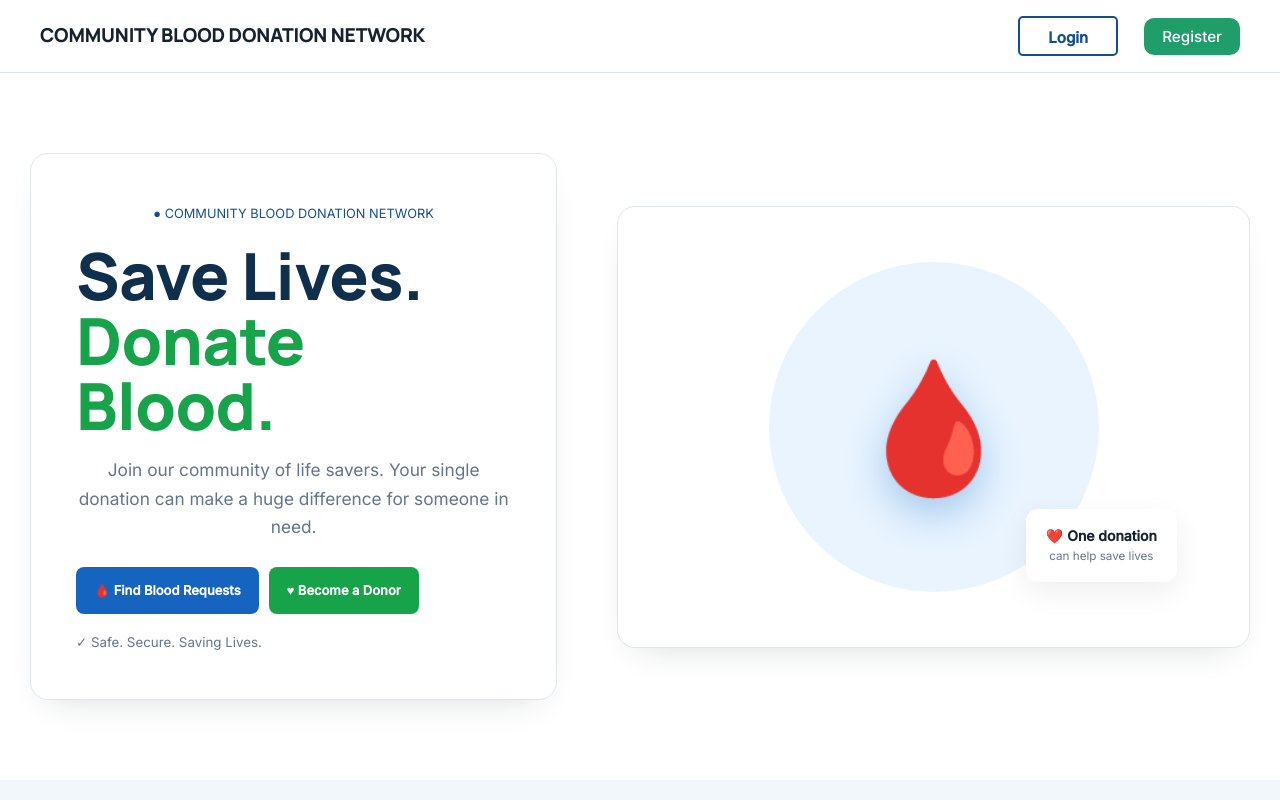
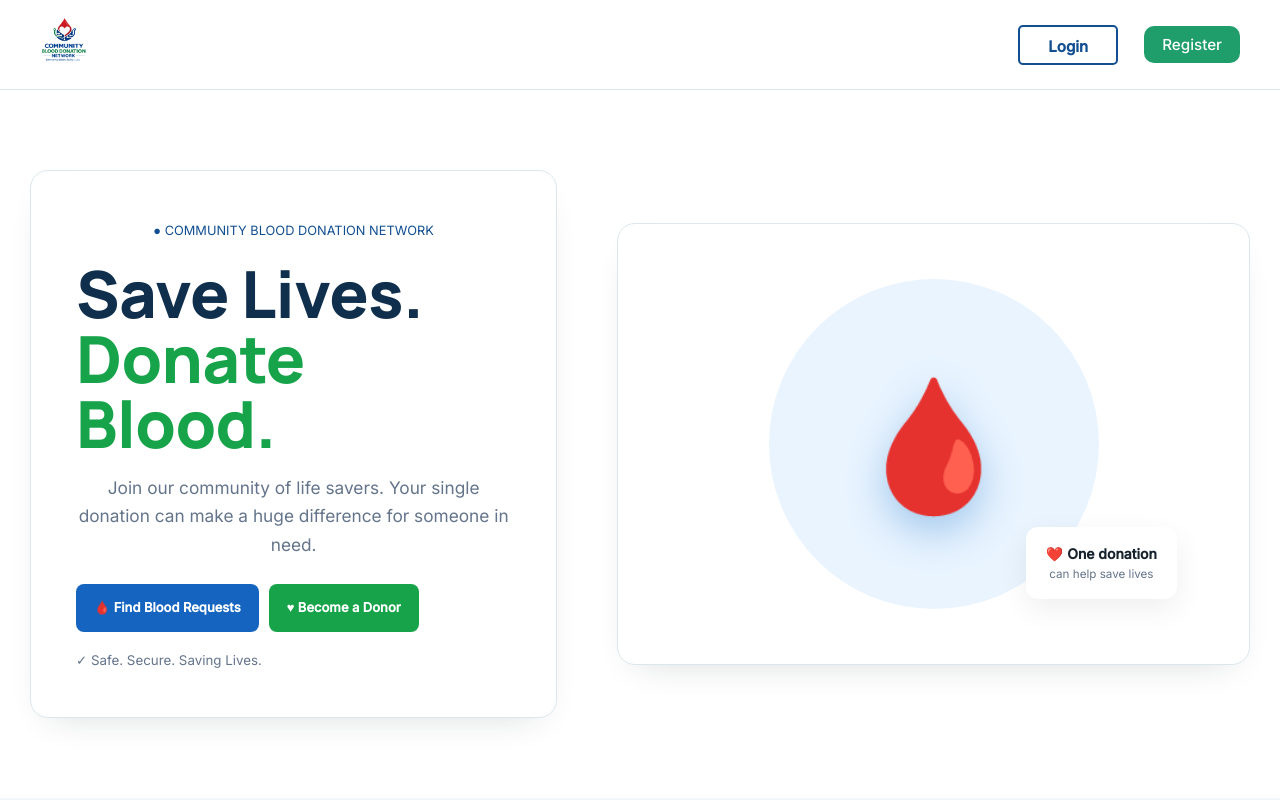
Before and after one commit to CommunityBloodDonation/Community-Blood-Donation-Management-System, a plain HTML site: page pages/Public Interfaces/Home/Home.html in a window 1280 px wide. Shown: the top 800 px of the page. Drawn offline with Linux system fonts and the light colour scheme.

Commit message:
Logo added

```diff
--- a/pages/Public Interfaces/Home/Home.html
+++ b/pages/Public Interfaces/Home/Home.html
@@ -9,7 +9,7 @@
 <body>
 <header>
     <div class="logo">
-        <h1>COMMUNITY BLOOD DONATION NETWORK</h1>
+        <img src="logo.png" height="50">
     </div>
     <nav>
         <ul>
@@ -43,7 +43,7 @@
                     🩸 Find Blood Requests
                 </a>
 
-                <a href="#" class="btn green-btn">
+                <a href="../Login/login.html" class="btn green-btn">
                     ♥ Become a Donor
                 </a>
             </div>
--- a/pages/Public Interfaces/Home/home.css
+++ b/pages/Public Interfaces/Home/home.css
@@ -62,9 +62,8 @@ header{
     z-index:20;
 }
 
-.logo h1{
-    font-size:1.2em;
-    margin:0;
+.logo image{
+    height:50px;
 }
 
 nav ul{
```
Also changed, not shown: Assets/Pictures/logo.png (added), pages/Public Interfaces/Home/logo.png (added).
